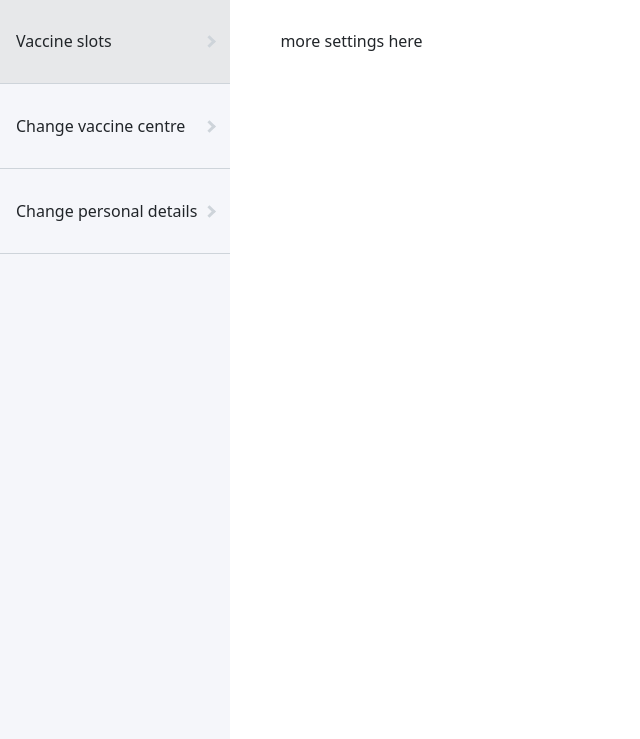
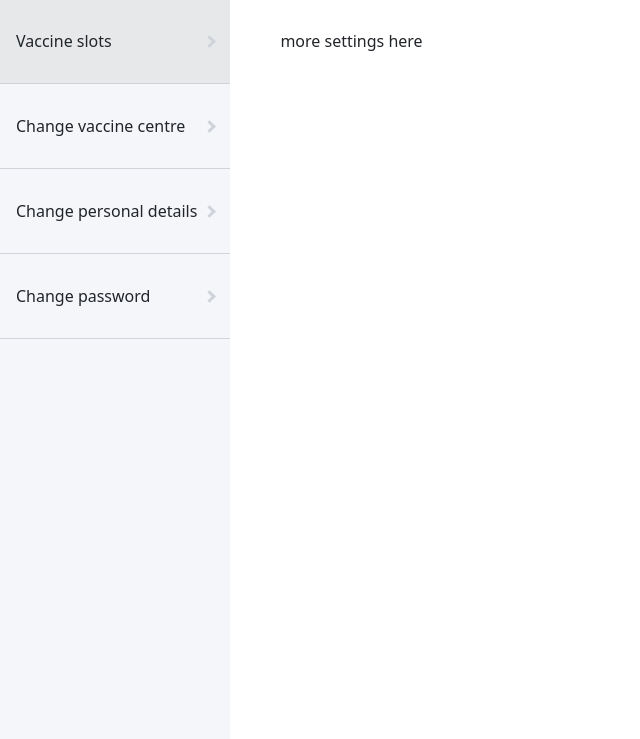
Before and after one commit to jrobsontull/get-vaccinated-surrey-hack, a PHP site: page /my-account.html in a window 1280 px wide. Shown: the part 61-800 px from the top of the page, without its empty margins (0-640 px from the left). Run offline with PHP 8.4, Linux system fonts and the light colour scheme; some libraries are stand-ins or nearby versions.

Commit message:
Further user

```diff
--- a/assets/css/user.css
+++ b/assets/css/user.css
@@ -60,6 +60,6 @@
 	padding: 30px 50px;
 }
 
-.vaccine-centre, .personal {
+.vaccine-centre, .personal, .change-password {
 	display: none;
 }
--- a/js/user.js
+++ b/js/user.js
@@ -22,6 +22,8 @@ function navigate(nav_to_bar) {
 			$('.vaccine-centre').fadeIn();
 		} else if (to_nav_to_bar.attr('id') == 'vaccine-slot') {
 			$('.vaccine-slot').fadeIn();
+		} else if (to_nav_to_bar.attr('id') == 'change-password') {
+			$('.change-password').fadeIn();
 		}
 	});
 }
--- a/my-account.html
+++ b/my-account.html
@@ -34,6 +34,7 @@
             <div id="vaccine-slot" class="selected" onclick="navigate(this)"><p>Vaccine slots</p><span class="arrow"></span></div>
             <div id="vaccine-centre" onclick="navigate(this)"><p>Change vaccine centre</p><span class="arrow"></span></div>
             <div id="personal" onclick="navigate(this)"><p>Change personal details</p><span class="arrow"></span></div>
+            <div id="change-password" onclick="navigate(this)"><p>Change password</p><span class="arrow"></span></div>
         </div>
     </div>
     <div class="options-display">
@@ -51,7 +52,7 @@
                 </div>
                 <div class="form-row">
                     <label>Password</label>
-                    <input type="password" class="form-control" placeholder="name@example.com">
+                    <input type="password" class="form-control">
                 </div>
                 <div class="form-row">
                     <label>First name</label>
@@ -70,6 +71,7 @@
                     <select type="text" class="form-control">
                         <option>County</option>
                     </select>
+                </div>
                 <input type="text" class="form-control" placeholder="Country">
                 <label>Mobile</label>
                 <input type="text" class="form-control">
@@ -84,6 +86,23 @@
                 <button type="submit" class="btn btn-outline-danger">Delete account</button>
             </form>
         </div>
+        <div class="change-password">
+            <form name="change-pass" method="post" action="" onsumbit="">
+                <div class="form-row">
+                    <label>Current password</label>
+                    <input name="current-pass" type="password" class="form-control">
+                </div>
+                <div class="form-row">
+                    <label>New password</label>
+                    <input name="new-pass-1" type="password" class="form-control">
+                </div>
+                <div class="form-row">
+                    <label>Repeat new password</label>
+                    <input name="new-pass-2" type="password" class="form-control">
+                </div>
+                <button type="submit" class="btn btn-outline-primary">Save changes</button>
+            </form>
+        </div>
     </div>
 </div>
 
```
Lines whose indentation alone changed are shown as unchanged.
